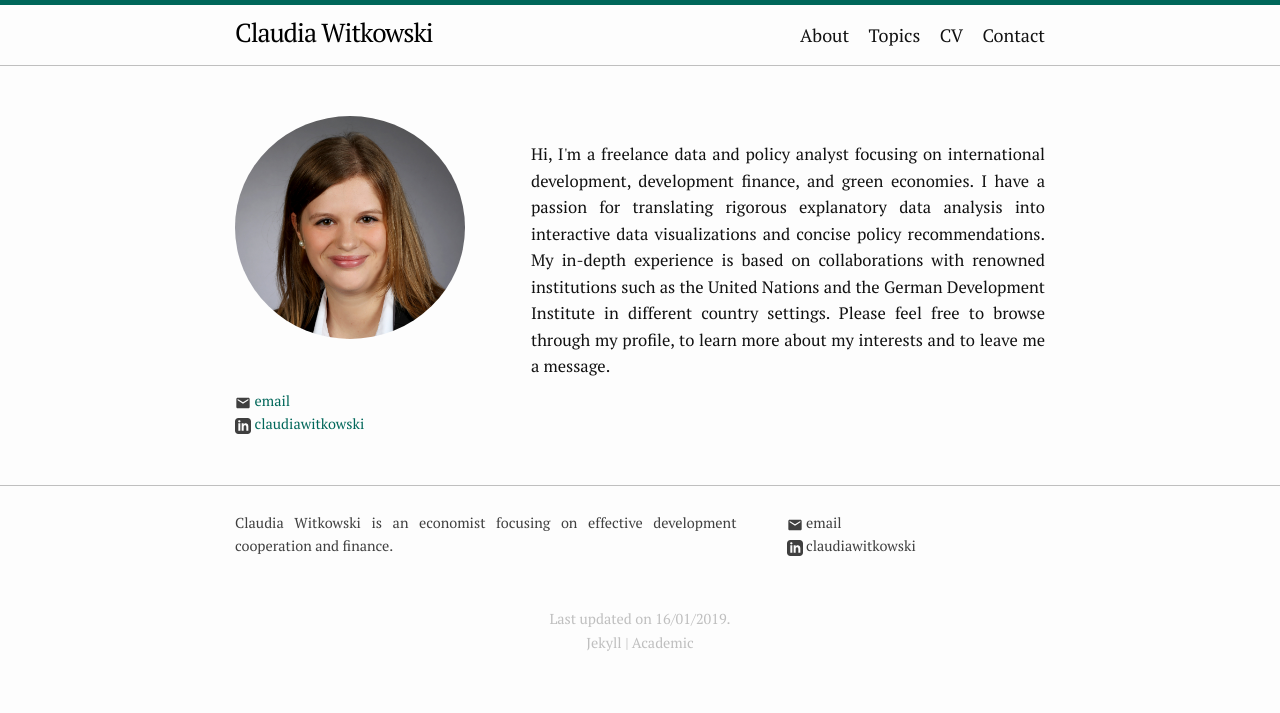
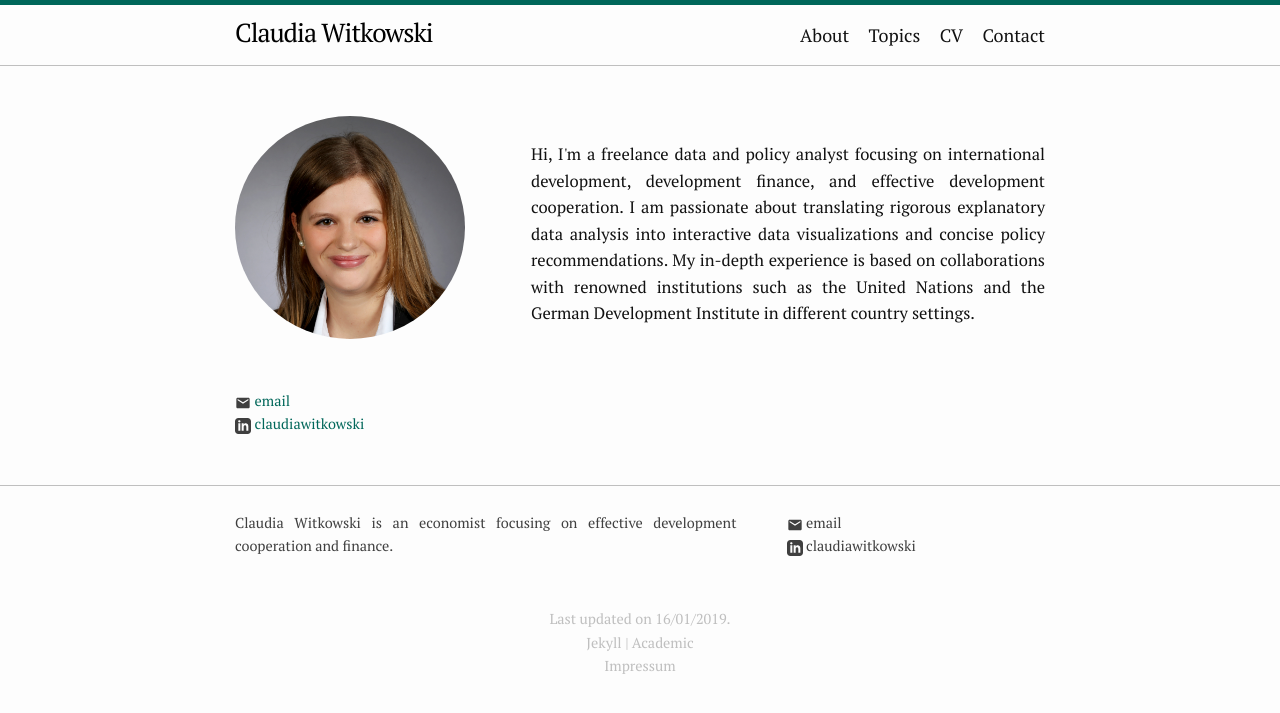
Before and after one commit to clawit91/website, a Jekyll site: the page built from 1_index.html, in a window 1280 px wide. Shown: the top 713 px of the page. Built offline with Jekyll 4.4.1, drawn with Linux system fonts in a browser that asks for light colours.

Commit message:
updates to include impressum

```diff
--- a/1_index.html
+++ b/1_index.html
@@ -4,7 +4,6 @@ permalink: /
 priority: 1.0
 ---
 
-<p class="justify">Hi, I'm a freelance data and policy analyst focusing on international development, development finance, and green economies. I have a passion for
-translating rigorous explanatory data analysis into interactive data visualizations and concise policy recommendations. My in-depth experience is based on collaborations with
-renowned institutions such as the United Nations and the German Development Institute in different country settings. Please feel free to browse through my profile, to learn more
-about my interests and to leave me a message.</p>
+<p class="justify">Hi, I'm a freelance data and policy analyst focusing on international development, development finance, and effective development cooperation. I am passionate
+about translating rigorous explanatory data analysis into interactive data visualizations and concise policy recommendations. My in-depth experience is based on collaborations with
+renowned institutions such as the United Nations and the German Development Institute in different country settings.</p>
--- a/5_contact.html
+++ b/5_contact.html
@@ -5,7 +5,7 @@ permalink: /contact/
 ---
 
 <p></p>
-<p> If you would like to get in touch with me for a freelancing project, to share interesting news with me, or to just ask me a question, please contact me through one of the following ways:</p>
+<p> Don't hesitate to get in touch with me:  you would like to get in touch with me for a freelancing project, to share interesting news with me, or to just ask me a question, please contact me through one of the following ways:</p>
 <ul style="list-style-type:none">
   <li>
     {% include _icons/email.svg %} write me an <a href="mailto:{{site.email}}" title="Email"><span class="icon icon--email"></span><span class="username">email</span></a>
--- a/_includes/footer.html
+++ b/_includes/footer.html
@@ -30,6 +30,8 @@
         {% if site.repo %}
         + <a target="_blank" href="{{ site.repo }}">Source</a>
         {% endif %}
+         <br>
+         <a class="page-link" href="../impressum/">Impressum</a>
       </div>
 
 
```
Also changed, not shown: 6_impressum.html (added, +9 -0 lines).
